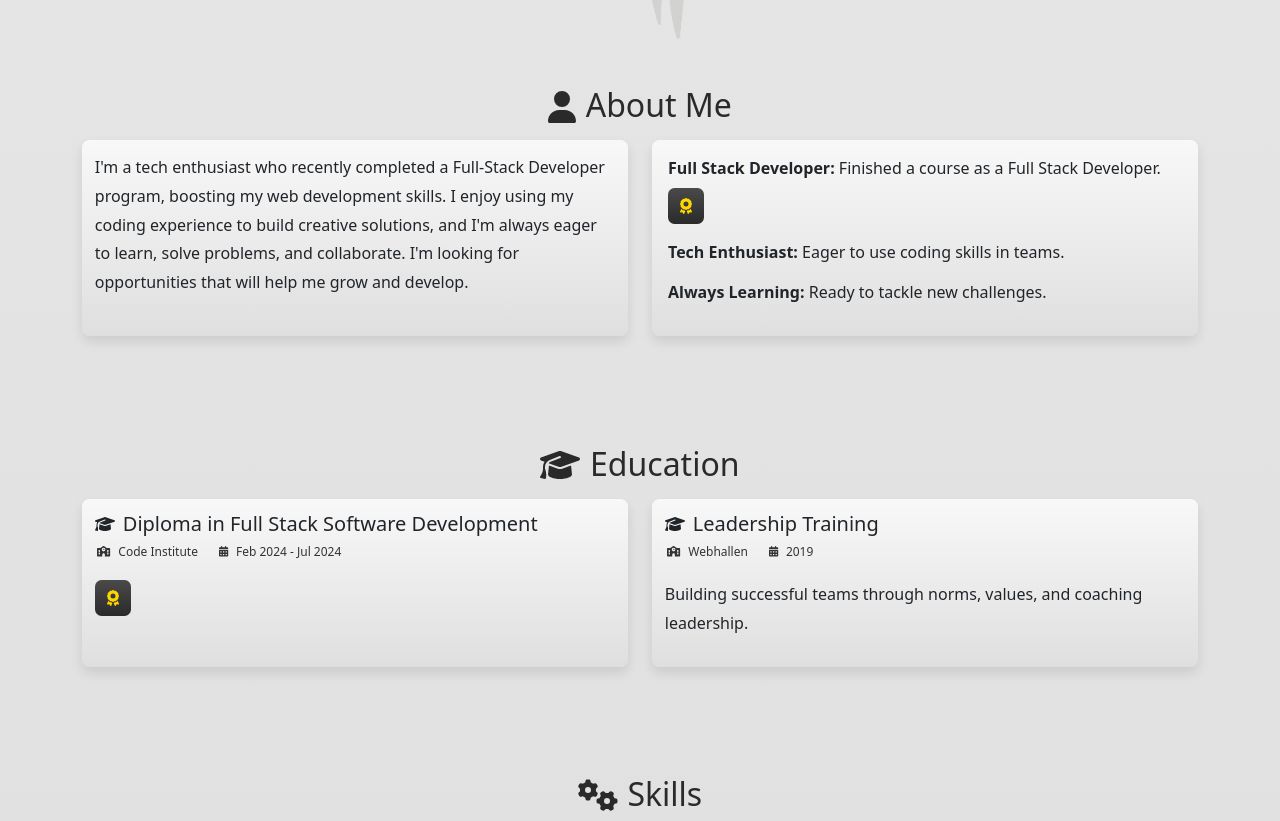
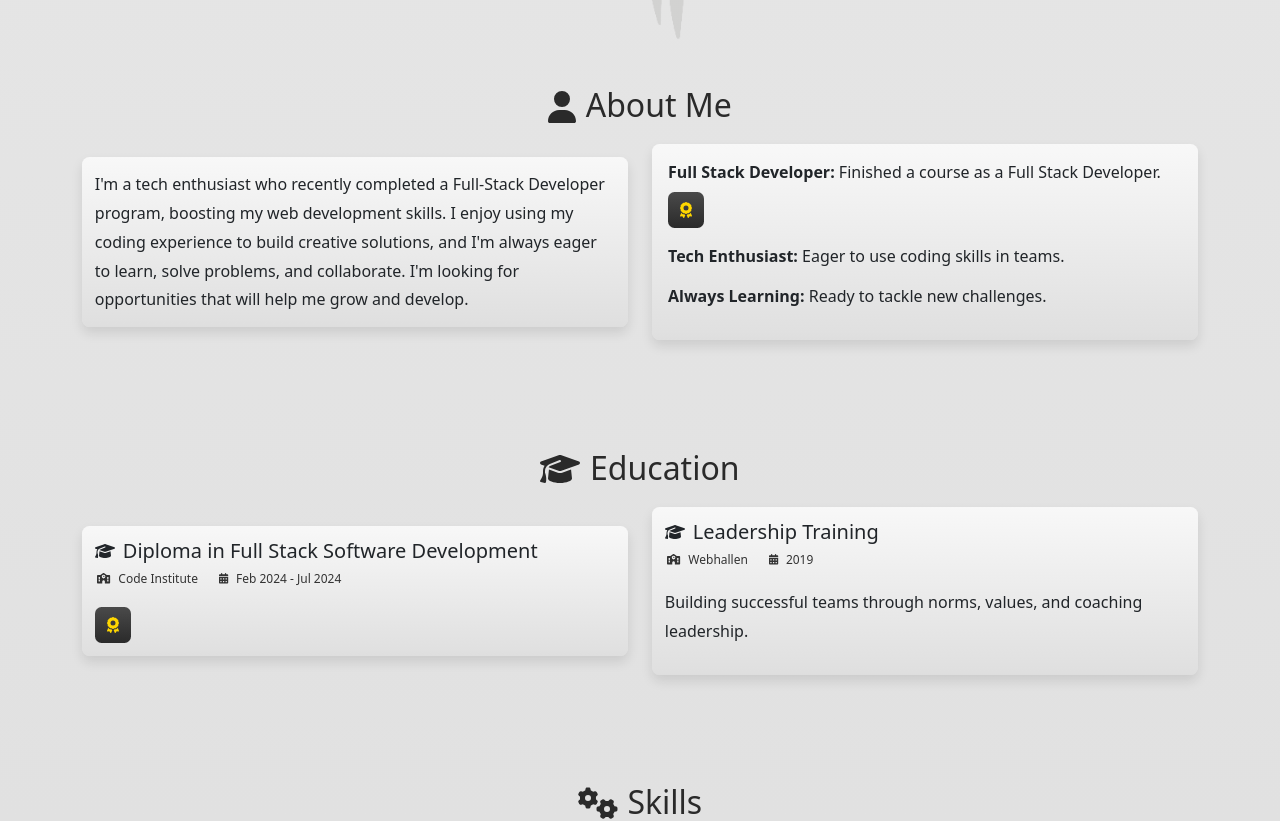
Before and after one commit to j0hanz/j0hanz-portfolio, a React (Create React App) app: page / in a window 1280 px wide. Shown: the part 697-1518 px from the top of the page. Built offline with nearby package versions, Linux system fonts and the light colour scheme.

Commit message:
Refactor CSS to adjust section padding, font size, and scrollbar styling

```diff
--- a/src/App.module.css
+++ b/src/App.module.css
@@ -11,44 +11,49 @@
 }
 
 *::-webkit-scrollbar {
-  width: 10px;
+  width: 0.5rem !important;
 }
 
 *::-webkit-scrollbar-thumb {
   background: linear-gradient(
     180deg,
-    #012b47 0%,
-    #00487a 25%,
-    #006bb3 50%,
-    #4a7fc2 75%,
-    #5678b0 100%
+    #e8e8e8 0%,
+    #e6e6e6 10%,
+    #e4e4e4 20%,
+    #e2e2e2 30%,
+    #e0e0e0 40%,
+    #dedede 50%,
+    #dcdcdc 60%,
+    #dadada 70%,
+    #d8d8d8 80%,
+    #d6d6d6 90%,
+    #d4d4d4 100%
   );
+  box-shadow:
+    inset 0 0 5px rgba(0, 0, 0, 0.3),
+    0 0 5px rgba(0, 0, 0, 0.4);
   transition: all 0.3s ease;
-  border-radius: 3px;
-  box-shadow: inset 0 0 5px rgba(0, 0, 0, 0.3);
+  border-radius: 2px;
 }
 
 *::-webkit-scrollbar-thumb:hover {
   background: linear-gradient(
     180deg,
-    #f8f8f8 0%,
-    #f6f6f6 8%,
-    #f4f4f4 16%,
-    #f2f2f2 24%,
-    #f0f0f0 32%,
-    #eeeeee 40%,
-    #ececec 48%,
-    #eaeaea 56%,
-    #e8e8e8 64%,
-    #e6e6e6 72%,
-    #e4e4e4 80%,
-    #e2e2e2 88%,
-    #e0e0e0 96%,
-    #dedede 100%
+    #c8c8c8 0%,
+    #c0c0c0 10%,
+    #b8b8b8 20%,
+    #b0b0b0 30%,
+    #a8a8a8 40%,
+    #a0a0a0 50%,
+    #989898 60%,
+    #909090 70%,
+    #888888 80%,
+    #808080 90%,
+    #787878 100%
   );
   box-shadow:
-    inset 0 0 5px rgba(0, 0, 0, 0.3),
-    0 0 5px rgba(0, 0, 0, 0.4);
+    inset 0 0 5px rgba(0, 0, 0, 0.4),
+    0 0 5px rgba(0, 0, 0, 0.5);
 }
 
 *::-webkit-scrollbar-track {
@@ -106,6 +111,7 @@ code {
   display: flex !important;
   justify-content: center !important;
   align-items: center !important;
+  margin-bottom: 0.75rem !important;
 }
 
 .cardText {
@@ -139,6 +145,8 @@ code {
   border: none !important;
   border-radius: 7.5px !important;
   box-shadow: 0 6px 12px rgba(0, 0, 0, 0.1) !important;
+  max-width: 100% !important;
+  width: 100% !important;
 }
 
 .modalBody {
--- a/src/components/AboutMe.js
+++ b/src/components/AboutMe.js
@@ -38,7 +38,7 @@ const AboutMe = () => {
           />
           <h2 className={appStyles.sectionTitle}>About Me</h2>
         </div>
-        <Row className="justify-content-center mt-2 mx-auto">
+        <Row className="d-flex justify-content-center align-items-center mx-auto">
           <Col md={6} className="mb-4">
             <Card
               className={`h-100 ${styles.aboutMeCard} ${appStyles.cardBgColor}`}
--- a/src/components/ContactForm.js
+++ b/src/components/ContactForm.js
@@ -90,7 +90,7 @@ const ContactForm = () => {
           </div>
           <h2 className={appStyles.sectionTitle}>Contact</h2>
         </div>
-        <Row className="d-flex justify-content-center align-items-center mx-auto mt-1">
+        <Row className="d-flex justify-content-center align-items-center mx-auto">
           <Col md={8}>
             <Form noValidate onSubmit={handleSubmit}>
               <Form.Group controlId="formName" className={styles.formGroup}>
--- a/src/components/Education.js
+++ b/src/components/Education.js
@@ -97,7 +97,9 @@ const Education = () => {
           </div>
           <h2 className={appStyles.sectionTitle}>Education</h2>
         </div>
-        <Row className="mt-2 mx-auto">{education.map(renderEducationItem)}</Row>
+        <Row className="d-flex justify-content-center align-items-center mx-auto">
+          {education.map(renderEducationItem)}
+        </Row>
         {/* Renders the credential modal if showModal is true */}
         <Credential show={showModal} handleClose={toggleModal} />
       </Container>
--- a/src/components/Footer.js
+++ b/src/components/Footer.js
@@ -28,7 +28,7 @@ const Footer = () => {
         fluid
         className={`${appStyles.sectionContainer} ${appStyles.cardBgImage}`}
       >
-        <Row className="mx-auto">
+        <Row className="d-flex justify-content-center align-items-center mx-auto">
           <Col sm={6} className="mb-sm-0">
             <h5 className={styles.footerLinkHeader}>Contact Details</h5>
             <p>
--- a/src/components/Portfolio.js
+++ b/src/components/Portfolio.js
@@ -189,7 +189,9 @@ const Portfolio = () => {
           </div>
           <h2 className={appStyles.sectionTitle}>Projects</h2>
         </div>
-        <Row className="mt-2 mx-auto">{projects.map(renderProject)}</Row>
+        <Row className="d-flex justify-content-center align-items-center mx-auto">
+          {projects.map(renderProject)}
+        </Row>
       </Container>
     </section>
   );
--- a/src/components/Skills.js
+++ b/src/components/Skills.js
@@ -61,7 +61,9 @@ const Skills = () => {
           </div>
           <h2 className={appStyles.sectionTitle}>Skills</h2>
         </div>
-        <Row className="mt-2 mx-auto">{skills.map(renderSkill)}</Row>
+        <Row className="d-flex justify-content-center align-items-center mx-auto">
+          {skills.map(renderSkill)}
+        </Row>
       </Container>
     </section>
   );
--- a/src/components/WorkExperience.js
+++ b/src/components/WorkExperience.js
@@ -89,7 +89,9 @@ const WorkExperience = () => {
           </div>
           <h2 className={appStyles.sectionTitle}>Work Experience</h2>
         </div>
-        <Row className="mt-2 mx-auto">{experiences.map(renderExperience)}</Row>
+        <Row className="d-flex justify-content-center align-items-center mx-auto">
+          {experiences.map(renderExperience)}
+        </Row>
       </Container>
     </section>
   );
```
